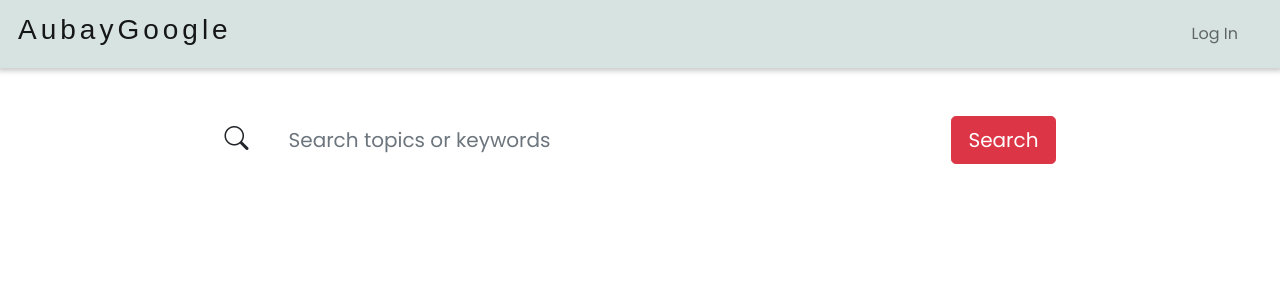
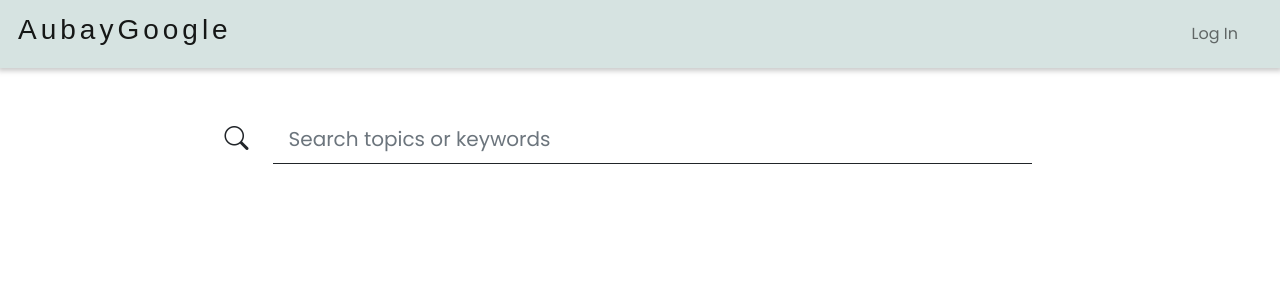
Before and after one commit to leonardo-modena/AubayGoogle, an Angular app: page / in a window 1280 px wide. Shown: the top 300 px of the page. Built offline with nearby package versions, Linux system fonts and the light colour scheme; a web font is replaced by a local one.

Commit message:
- sistemazione grafica dropdown pagination; - rimozione button search + sistemazione grafica search bar

```diff
--- a/src/app/component/app-component/app.component.ts
+++ b/src/app/component/app-component/app.component.ts
@@ -1,16 +1,16 @@
-import { Component, OnInit } from '@angular/core';
-import { Subscription } from 'rxjs';
-import { AuthService } from 'src/app/service/auth.service';
+import {Component, OnInit} from '@angular/core';
+import {AuthService} from 'src/app/service/auth.service';
 
 @Component({
   selector: 'app-root',
   templateUrl: './app.component.html',
   styleUrls: ['./app.component.css']
 })
-export class AppComponent implements OnInit{
-  authServiceSubscription!: Subscription;
+export class AppComponent implements OnInit {
 
-  constructor(private authService: AuthService) {}
+  constructor(private authService: AuthService) {
+  }
+
   ngOnInit(): void {
     this.authService.autoLogin();
   }
--- a/src/app/component/pagination/pagination.component.ts
+++ b/src/app/component/pagination/pagination.component.ts
@@ -66,7 +66,7 @@ export class PaginationComponent implements OnInit {
   }
 
   numberOfPage(pageNumber: string) {
-    for (let i = 0; i < +pageNumber; i++) {
+    for (let i = 0; i <= +pageNumber; i++) {
       this.paginationLength[i] = i + 1;
     }
   }
--- a/src/app/component/search-bar/search-bar.component.css
+++ b/src/app/component/search-bar/search-bar.component.css
@@ -1,9 +1,4 @@
-.form-control-borderless {
-  border: none;
+.form-control {
+  box-shadow: none !important;
+  border-bottom: 1px solid !important;
 }
-
-.form-control-borderless:hover, .form-control-borderless:active, .form-control-borderless:focus {
-  border: none;
-  outline: none;
-  box-shadow: none;
-}
--- a/src/app/component/search-bar/search-bar.component.html
+++ b/src/app/component/search-bar/search-bar.component.html
@@ -1,18 +1,17 @@
 <div class="container">
-
   <div class="row justify-content-center mt-5">
     <div class="col-12 col-md-10 col-lg-9">
-      <form class="" [formGroup]="inputSearch">
+      <form class="" [formGroup]="inputSearch" (ngSubmit)="onSearch()">
         <div class="row no-gutters align-items-center">
           <div class="col-auto">
             <i class="bi bi-search h4 text-body"></i>
           </div>
           <div class="col">
-            <input class="form-control form-control-lg form-control-borderless" type="search"
+            <input class="form-control form-control-lg" type="search"
                    placeholder="Search topics or keywords" formControlName="searchBar">
           </div>
           <div class="col-auto">
-            <button class="btn btn-lg btn-danger" type="submit" (click)="onSearch()">Search</button>
+<!--            <button class="btn btn-lg btn-danger" type="submit" (click)="onSearch()">Search</button>-->
           </div>
         </div>
       </form>
--- a/src/app/component/widget/limit-selector/limit-selector.component.css
+++ b/src/app/component/widget/limit-selector/limit-selector.component.css
@@ -0,0 +1,7 @@
+.btn {
+  border: 1px solid #dee2e6;
+  border-radius: 0;
+  box-shadow: none !important;
+  color: var(--secondary-salmon);
+  touch-action: none;
+}
```
Also changed, not shown: src/app/component/widget/limit-selector/limit-selector.component.html (+6 -6 lines).
